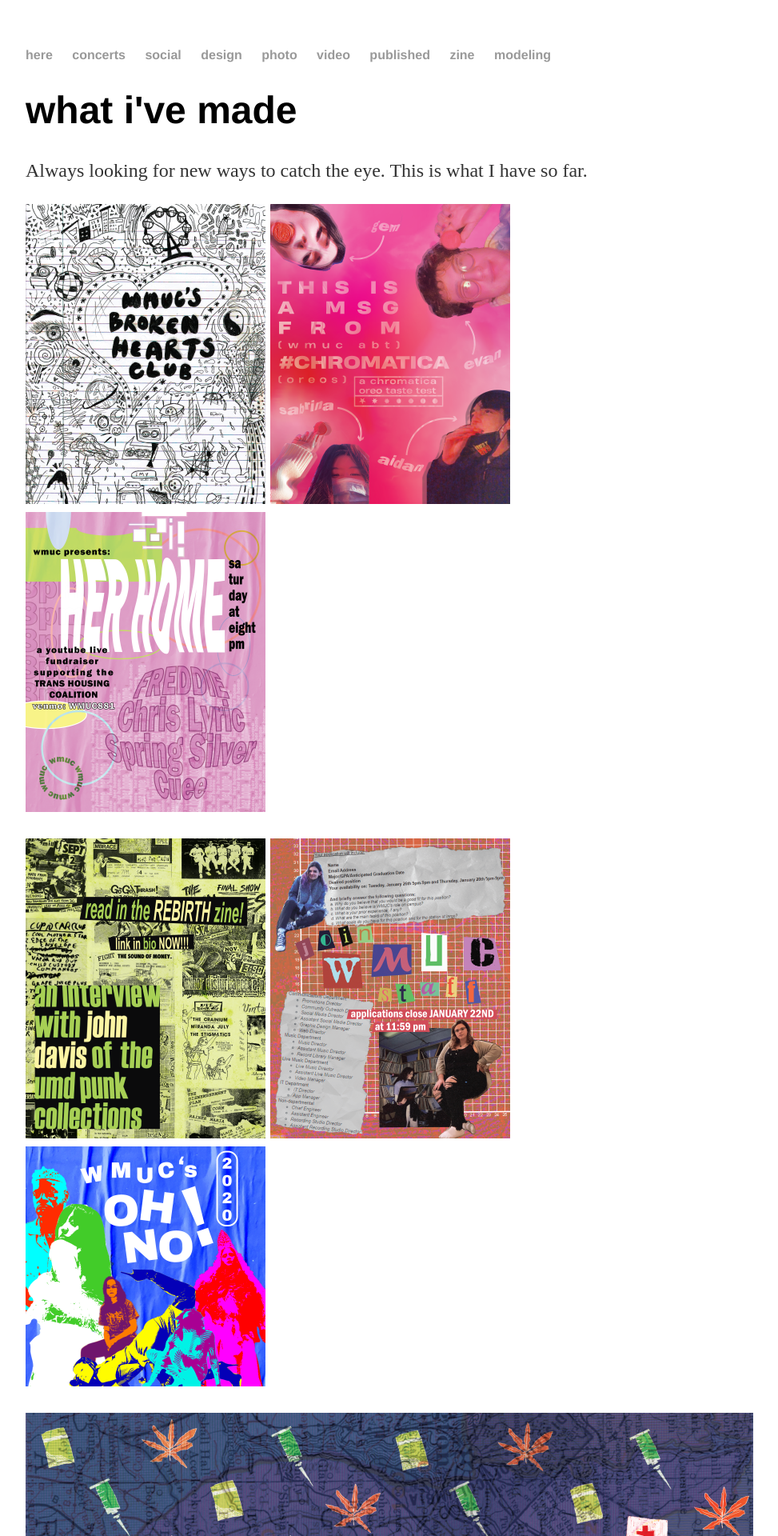
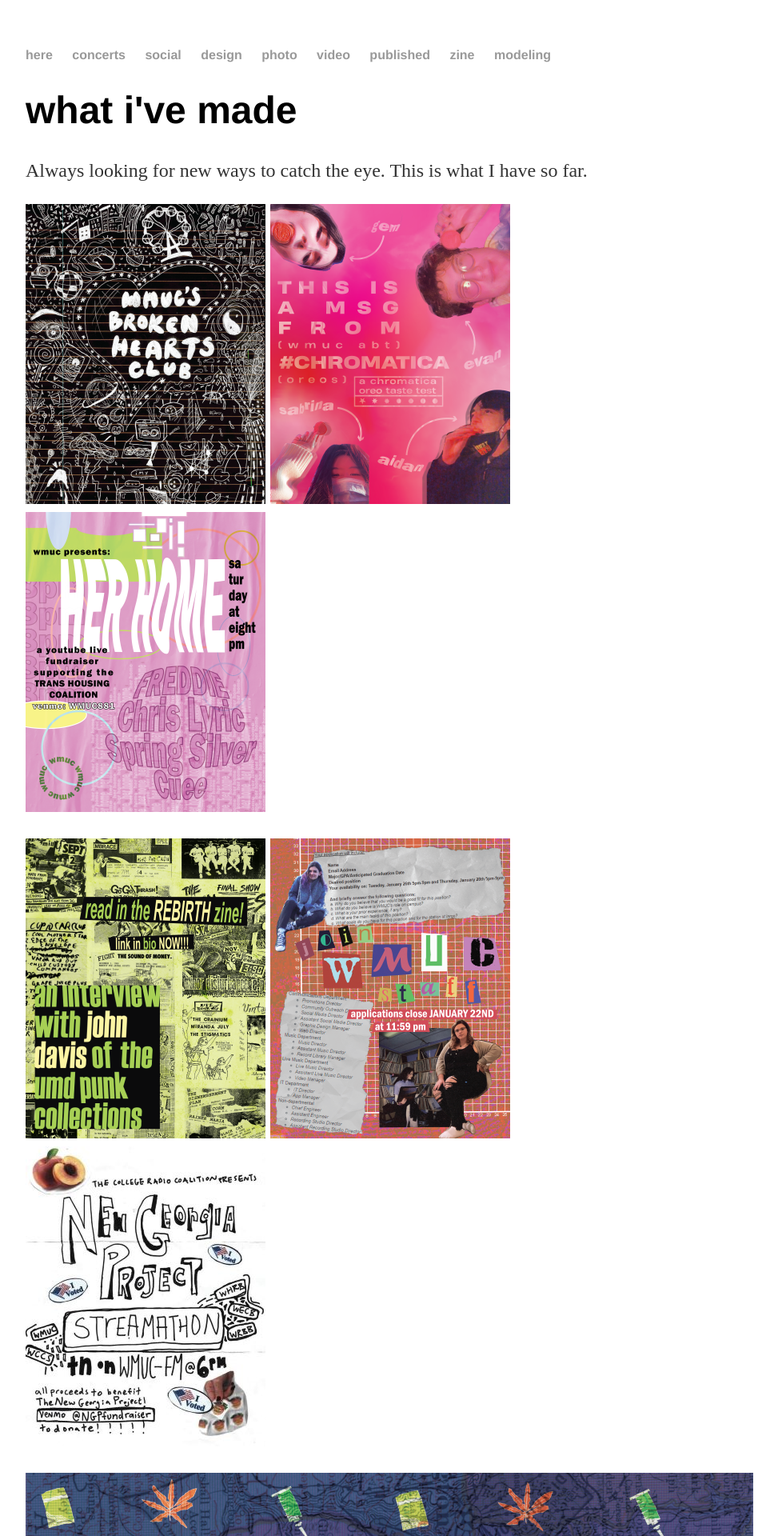
Before and after one commit to sabrinadotli/sabrinadotli.github.io, a Jekyll site: the page built from design/index.html, in a window 1280 px wide. Shown: the top 1920 px of the page at 80% size, without its empty margins (160-1133 px from the left). Built offline with Jekyll 4.4.1, drawn with Linux system fonts in a browser that asks for light colours.

Commit message:
Update index.html

```diff
--- a/design/index.html
+++ b/design/index.html
@@ -6,7 +6,7 @@
 	<p>Always looking for new ways to catch the eye. This is what I have so far.</p>
 	<p>
 		<a href="https://www.instagram.com/p/CLR_0FtsPUe/?img_index=1">
-    		<img src = "brokenhearts.png"
+    		<img src = "brokenhearts2.png"
          	alt = "Promotional graphic for a radio station community piece about songs related to personal heartbreak" />
 		</a>
 		<a href="https://www.instagram.com/p/CLIqIASMp9H/">
@@ -26,9 +26,9 @@
     		<img src = "staffapps.png"
          	alt = "Graphic announcing the opening of a radio station's staff applications" />
 		</a>
-		<a href="https://open.spotify.com/playlist/7tnPYJPoWJvmNBzTmTDMa1?si=7224e2f8065748ed">
-		<img src = "ohno.png"
-		alt = "Spotify cover graphic for a radio station's end-of-year song list" />
+		<a href="https://www.instagram.com/p/CJl8CtKsP_o/">
+		<img src = "ngp.jpg"
+		alt = "Graphic announcing a multi-radio station fundraiser for The New Georgia Project" />
 		</a>
 	<p>
 		<a href="https://dbknews.com/2020/11/24/oregon-hard-drugs-maryland-addiction-opioid-fentanyl/">
```
